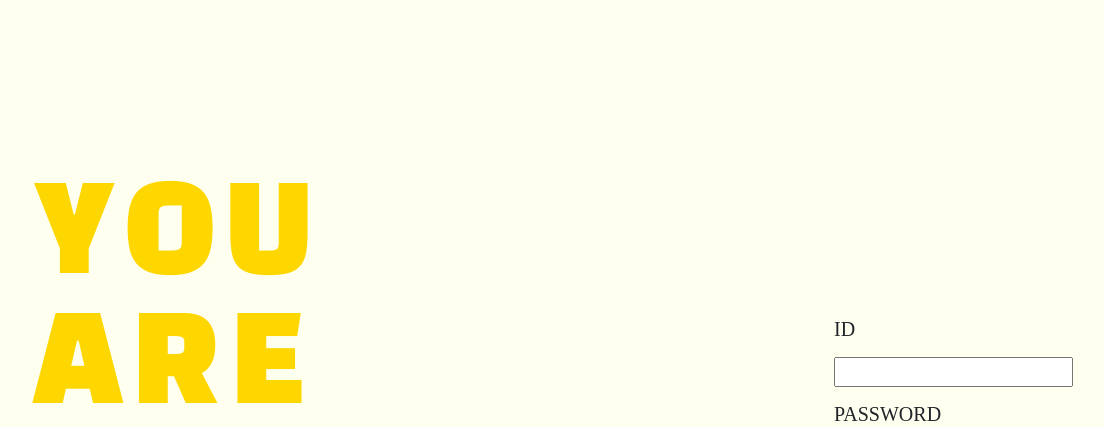
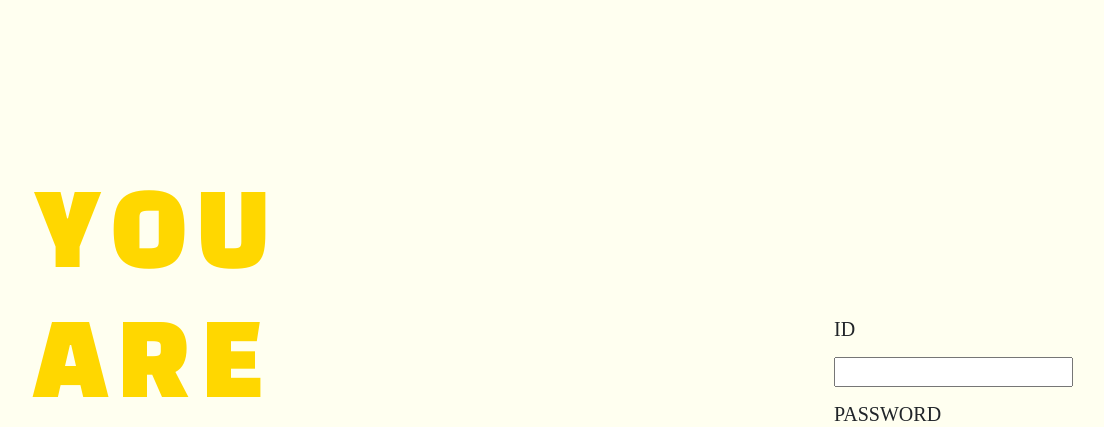
Before and after one commit to Co-Ji/favorite_10, a Flask app: template templates/login.html in a window 1320 px wide. Shown: the top 427 px of the page, without its empty margins (86-1190 px from the left). Run offline with Flask 2, Linux system fonts and the light colour scheme; the template is opened without the code that fills it, so the values that code supplies are empty; some libraries are stand-ins or nearby versions; some web fonts are replaced.

Commit message:
testagain
ss

```diff
--- a/templates/login.html
+++ b/templates/login.html
@@ -17,7 +17,7 @@
     .basic {
             position: relative;
             font-family: 'Black Han Sans', sans-serif;
-            font-size: 120px;
+            font-size: 100px;
             margin-left: 100px;
             letter-spacing: 10px;
             line-height: 20px;
```
